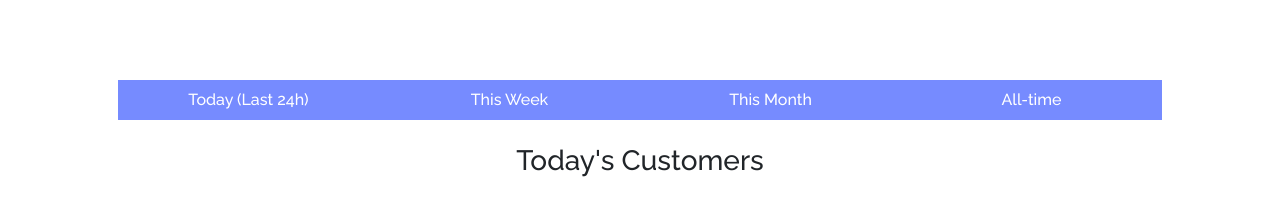
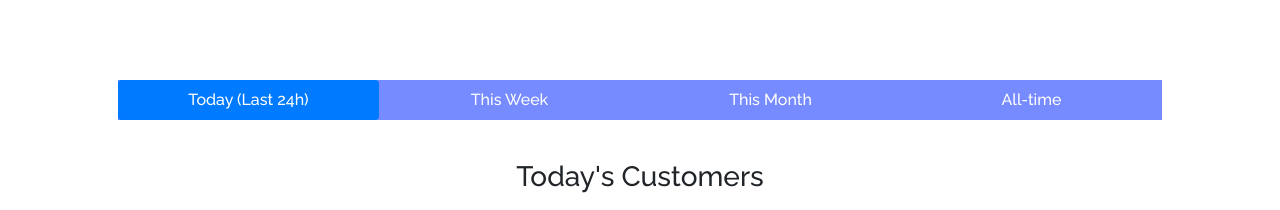
Before and after one commit to daniel-yili-ye/Ronify, a Flask app: template templates/dashboard.html in a window 1280 px wide. Shown: the part 74-284 px from the top of the page. Run offline with Flask 2, Linux system fonts and the light colour scheme; the template is opened without the code that fills it, so the values that code supplies are empty; some libraries are stand-ins or nearby versions.

Commit message:
Dashboard time bar auto bolds today's data upon entry

```diff
--- a/templates/dashboard.html
+++ b/templates/dashboard.html
@@ -8,10 +8,9 @@
   <h1>{{name}}</h1>
   <br>
 
-  <div class=navpills>
-    <ul class=" normal nav nav-pills nav-justified" id="times" role="tablist">
-      <li class="nav-item active">
-        <a class="nav-link" data-toggle="pill" href="#today">Today (Last 24h)</a>
+  <ul class="normal nav nav-pills mb-3 nav-justified" id="times" role="tablist">
+    <li class="nav-item">
+      <a class="nav-link active" data-toggle="pill" href="#today">Today (Last 24h)</a>
     </li>
     <li class="nav-item">
       <a class="nav-link" data-toggle="pill" href="#week">This Week</a>
@@ -24,7 +23,6 @@
     </li>
   </ul>
   <br>
-  </div>
 
   <div class="tab-content">
     <div id="today" class="tab-pane fade show active">
```
Lines whose indentation alone changed are shown as unchanged.
